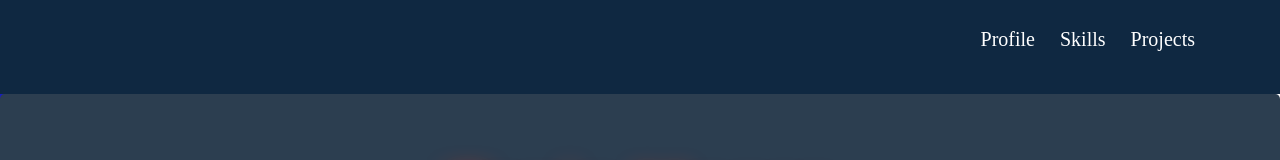
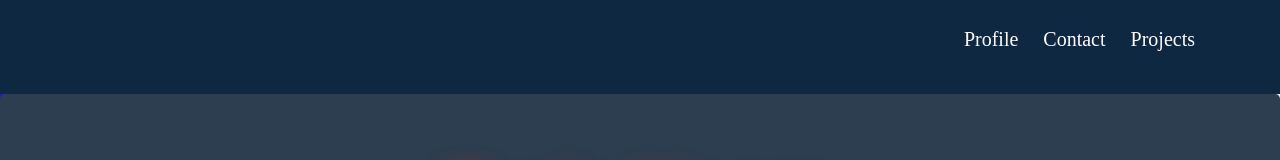
Before and after one commit to TaniaGM/reactportfolio, a React (Create React App) app: page / in a window 1280 px wide. Shown: the top 160 px of the page. Built offline with nearby package versions, Linux system fonts and the light colour scheme.

Commit message:
updating deployment

```diff
--- a/src/components/Navbar/Navbar.js
+++ b/src/components/Navbar/Navbar.js
@@ -12,7 +12,7 @@ class NavbarContainer extends Component {
                 </Navbar.Header>
                 <Navbar.Text pullRight>
                     <Navbar.Link href="#profile-link">Profile</Navbar.Link>
-                    <Navbar.Link href="#skills-link">Skills</Navbar.Link>
+                    <Navbar.Link href="#contact-link">Contact</Navbar.Link>
                     <Navbar.Link href="#projects-link">Projects</Navbar.Link>
                 </Navbar.Text>
             </Navbar>
```
Also changed, not shown: 18 other files (tests, documents, lock files or other folders).
